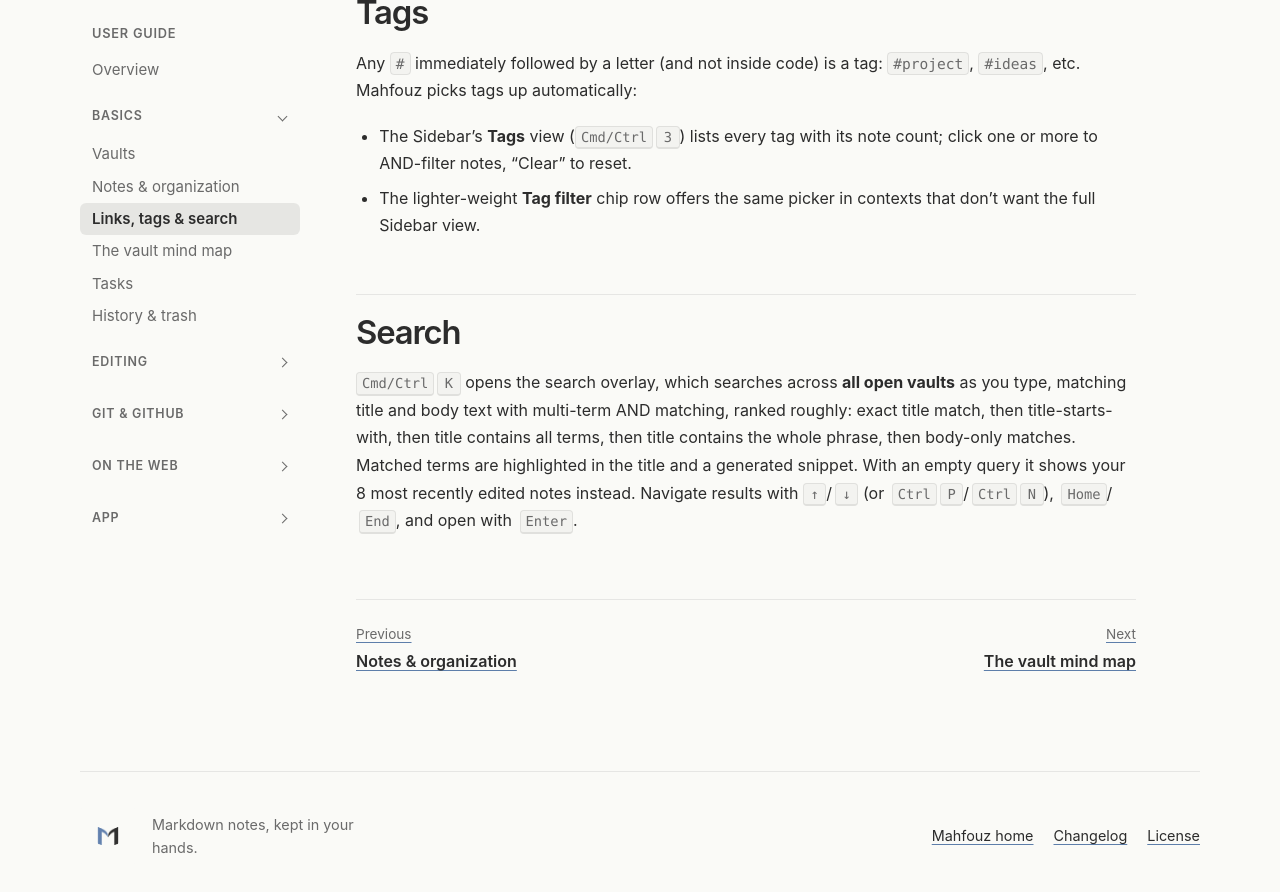
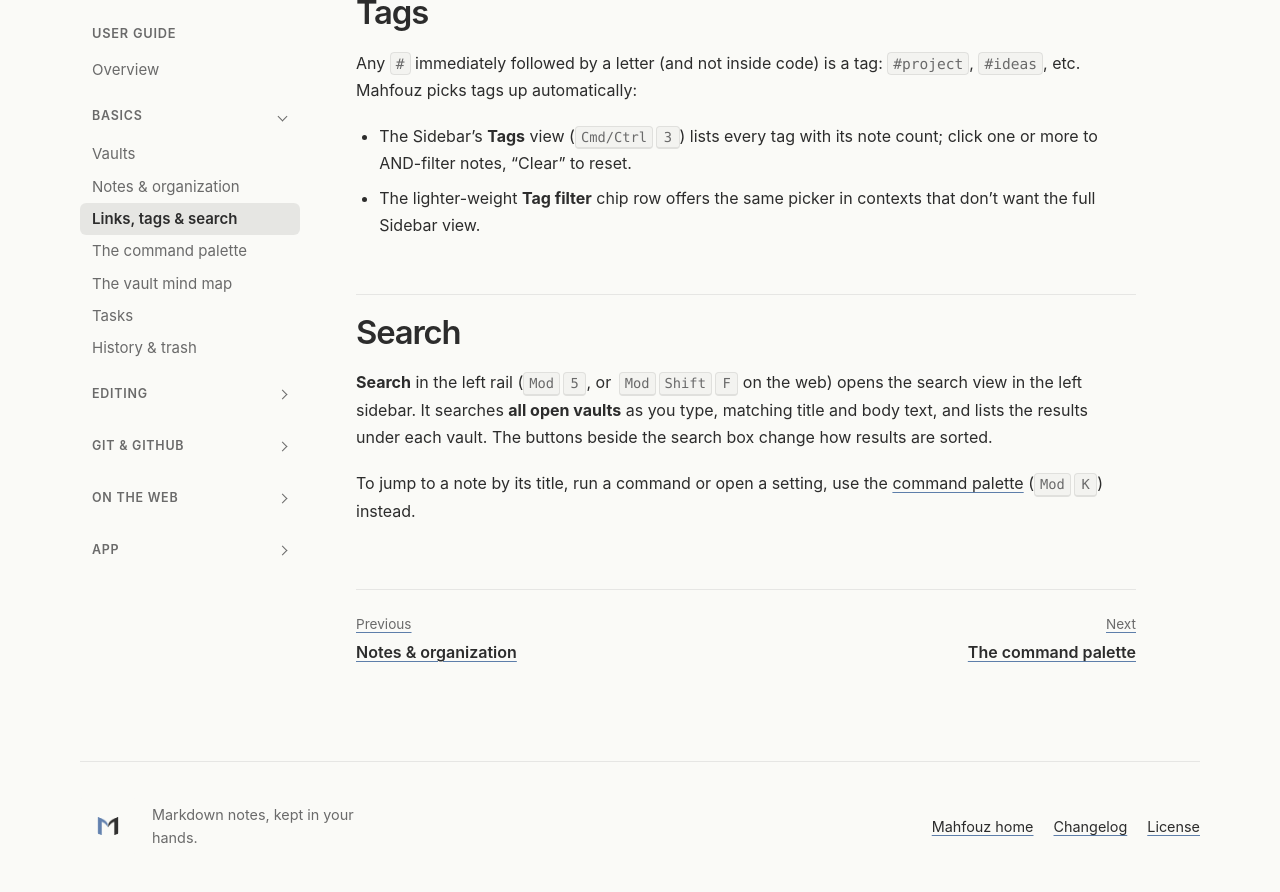
Before and after one commit to mahfouz-app/docs, a Jekyll site: the page built from guide/links.md, in a window 1280 px wide and 900 px high, scrolled down 1026 px. Shown: the top 892 px of the window. Built offline with Jekyll 4.4.1, drawn with Linux system fonts in a browser that asks for light colours.

Commit message:
guide: add the command palette (Mod+K) and fix the Search section
New page for the Mod+K command palette (notes, commands, settings, and the
hand-off to full-text search). The Search section still described the old
Mod+K search overlay; it now describes the sidebar search view.

Co-Authored-By: Claude Opus 5.5 <noreply@anthropic.com>

```diff
--- a/_data/guide.yml
+++ b/_data/guide.yml
@@ -9,6 +9,9 @@
     - slug: links
       title: "Links, tags & search"
       description: "Link notes with wikilinks, see backlinks, tag notes and search the vault."
+    - slug: command-palette
+      title: "The command palette"
+      description: "Press Mod+K to jump to a note, run a command or open a setting."
     - slug: mind-map
       title: "The vault mind map"
       description: "See a vault's notes as a radial map, browse by folder or by tag, and add notes from it."
--- a/guide/links.md
+++ b/guide/links.md
@@ -46,11 +46,10 @@ Any `#` immediately followed by a letter (and not inside code) is a tag:
 
 ## Search
 
-<kbd>Cmd/Ctrl</kbd><kbd>K</kbd> opens the search overlay, which searches across
-**all open vaults** as you type, matching title and body text with
-multi-term AND matching, ranked roughly: exact title match, then
-title-starts-with, then title contains all terms, then title contains the
-whole phrase, then body-only matches. Matched terms are highlighted in the
-title and a generated snippet. With an empty query it shows your 8 most
-recently edited notes instead. Navigate results with <kbd>↑</kbd>/<kbd>↓</kbd> (or
-<kbd>Ctrl</kbd><kbd>P</kbd>/<kbd>Ctrl</kbd><kbd>N</kbd>), <kbd>Home</kbd>/<kbd>End</kbd>, and open with <kbd>Enter</kbd>.
+**Search** in the left rail (<kbd>Mod</kbd><kbd>5</kbd>, or <kbd>Mod</kbd><kbd>Shift</kbd><kbd>F</kbd> on the web) opens the
+search view in the left sidebar. It searches **all open vaults** as you
+type, matching title and body text, and lists the results under each
+vault. The buttons beside the search box change how results are sorted.
+
+To jump to a note by its title, run a command or open a setting, use the
+[command palette](/guide/command-palette/) (<kbd>Mod</kbd><kbd>K</kbd>) instead.
```
Also changed, not shown: guide/command-palette.md (added, +41 -0 lines), guide/shortcuts.md (+3 -1 lines).
